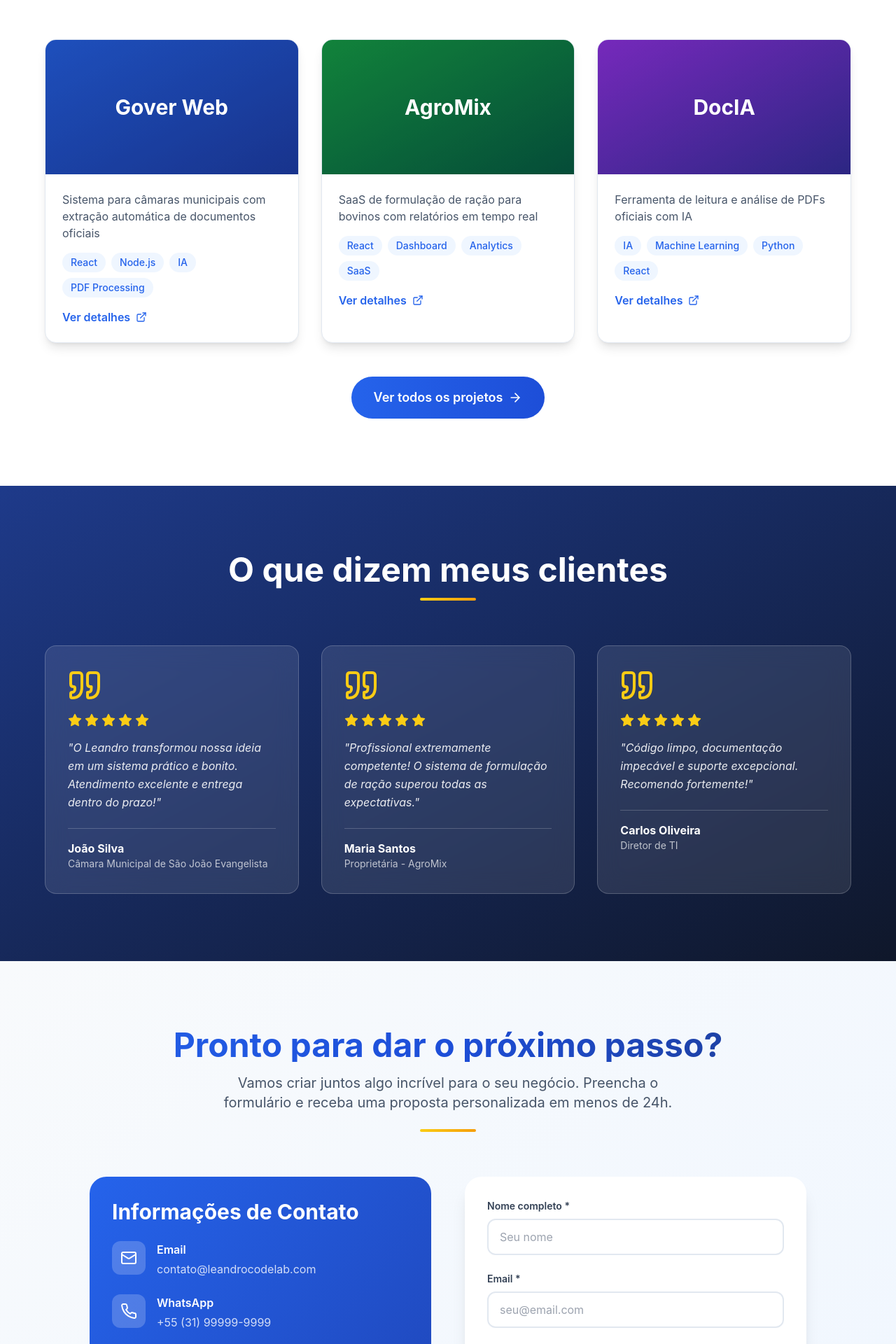
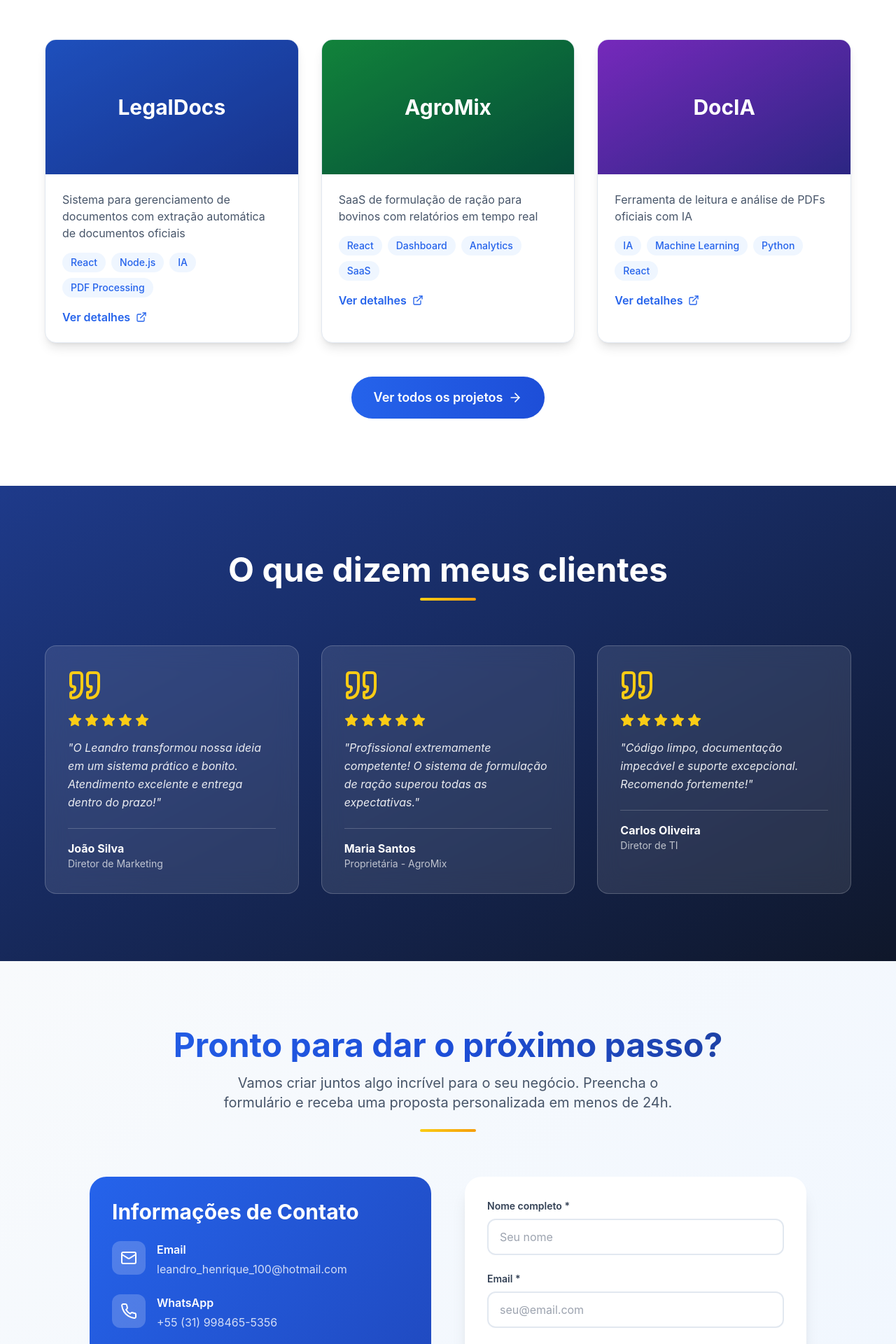
Before and after one commit to leandroricke100/portifolio-2025, a React (Vite) app: page / in a window 1280 px wide. Shown: the part 2820-4740 px from the top of the page at 70% size. Built offline with nearby package versions, Linux system fonts and the light colour scheme.

Commit message:
update info

```diff
--- a/src/components/Contact.jsx
+++ b/src/components/Contact.jsx
@@ -80,7 +80,7 @@ const Contact = () => {
                   </div>
                   <div>
                     <p className="font-semibold mb-1">Email</p>
-                    <p className="text-white/80">contato@leandrocodelab.com</p>
+                    <p className="text-white/80">leandro_henrique_100@hotmail.com</p>
                   </div>
                 </div>
 
@@ -90,7 +90,7 @@ const Contact = () => {
                   </div>
                   <div>
                     <p className="font-semibold mb-1">WhatsApp</p>
-                    <p className="text-white/80">+55 (31) 99999-9999</p>
+                    <p className="text-white/80">+55 (31) 998465-5356</p>
                   </div>
                 </div>
 
--- a/src/components/Footer.jsx
+++ b/src/components/Footer.jsx
@@ -16,7 +16,7 @@ const Footer = () => {
     { icon: <Linkedin size={20} />, href: '#', label: 'LinkedIn' },
     { icon: <Github size={20} />, href: '#', label: 'GitHub' },
     { icon: <Instagram size={20} />, href: '#', label: 'Instagram' },
-    { icon: <Mail size={20} />, href: 'mailto:contato@leandrocodelab.com', label: 'Email' }
+    { icon: <Mail size={20} />, href: 'mailto:leandro_henrique_100@hotmail.com', label: 'Email' }
   ];
 
   return (
@@ -32,7 +32,7 @@ const Footer = () => {
             </p>
             <p className="text-white/70">
               <Mail className="inline w-4 h-4 mr-2" />
-              contato@leandrocodelab.com
+              leandro_henrique_100@hotmail.com
             </p>
           </div>
 
--- a/src/components/Portfolio.jsx
+++ b/src/components/Portfolio.jsx
@@ -11,8 +11,8 @@ const Portfolio = () => {
 
   const projects = [
     {
-      title: 'Gover Web',
-      description: 'Sistema para câmaras municipais com extração automática de documentos oficiais',
+      title: 'LegalDocs',
+      description: 'Sistema para gerenciamento de documentos com extração automática de documentos oficiais',
       tags: ['React', 'Node.js', 'IA', 'PDF Processing'],
       gradient: 'from-blue-600 to-blue-800'
     },
--- a/src/components/Testimonials.jsx
+++ b/src/components/Testimonials.jsx
@@ -10,7 +10,7 @@ const Testimonials = () => {
   const testimonials = [
     {
       name: 'João Silva',
-      role: 'Câmara Municipal de São João Evangelista',
+      role: 'Diretor de Marketing',
       content: 'O Leandro transformou nossa ideia em um sistema prático e bonito. Atendimento excelente e entrega dentro do prazo!',
       rating: 5
     },
```
